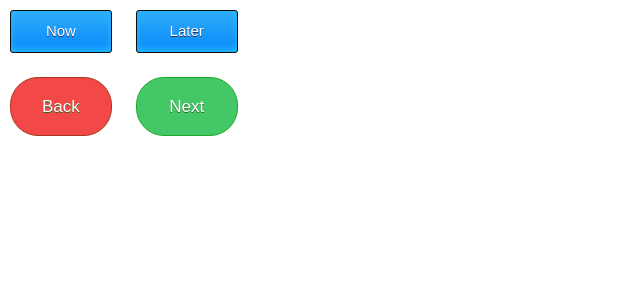
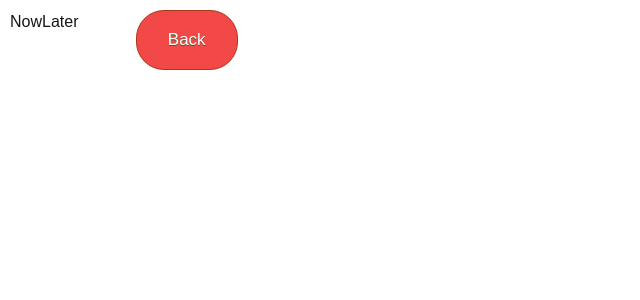
Before and after one commit to lazysince87/picky-mao, a Next.js app: page /filters in a window 1280 px wide. Shown: the top 300 px of the page, without its empty margins (0-640 px from the left). Built offline with nearby package versions, Linux system fonts and the light colour scheme.

Commit message:
Fixed Buttons

```diff
--- a/package.json
+++ b/package.json
@@ -12,6 +12,8 @@
     "next": "^14.2.13",
     "react": "^18.3.1",
     "react-dom": "^18.3.1",
+    "semantic-ui-css": "^2.5.0",
+    "semantic-ui-react": "^2.1.5",
     "tailwind": "^4.0.0"
   },
   "devDependencies": {
--- /dev/null
+++ b/src/app/filters/ButtonPair.js
@@ -0,0 +1,28 @@
+import React from 'react';
+
+const ButtonPair = ({ initialButtons, onNext }) => {
+    const handleClick = (id) => {
+        // Example click handling logic
+        const updatedButtons = initialButtons.map(button => {
+            return button.id === id ? { ...button, opacity: 0.5 } : button; // Change opacity on click
+        });
+        onNext(updatedButtons); // Call the function to pass updated buttons back to Filter
+    };
+
+    return (
+        <div>
+            {initialButtons.map(button => (
+                <button
+                    key={button.id}
+                    style={{ opacity: button.opacity }}
+                    onClick={() => handleClick(button.id)}
+                    disabled={button.opacity === 0.5} // Disable if opacity is 0.5
+                >
+                    {button.label}
+                </button>
+            ))}
+        </div>
+    );
+};
+
+export default ButtonPair;
--- a/src/app/filters/button.css
+++ b/src/app/filters/button.css
@@ -68,7 +68,7 @@
 .buttonContainer {
 	display: grid;
     grid-template-columns: repeat(2, 1fr); /* Creates two columns */
-    grid-template-rows: repeat(2, auto);   /* Creates two rows */
+    grid-template-rows: repeat(1, auto);   /* Creates two rows */
     gap: 1.5em;                             /* Spacing between buttons */
     padding: 10px;
     position: absolute;                     /* If you still want to keep it absolute */
--- a/src/app/filters/page.js
+++ b/src/app/filters/page.js
@@ -1,232 +1,89 @@
-'use client'
-import React, {useState} from 'react'
-import './button.css'
-
+'use client';
+import React, { useState } from 'react';
+import './button.css';
+import ButtonPair from './ButtonPair'; // Import the ButtonPair component
 
 const Filter = () => {
+    const [buttonPairs, setButtonPairs] = useState([
+        [
+            { id: 'Opt1', label: 'Now', opacity: 1 },
+            { id: 'Opt2', label: 'Later', opacity: 1 },
+        ],
+        [
+            { id: 'Opt3', label: 'Gourmet', opacity: 1 },
+            { id: 'Opt4', label: 'Fast Food', opacity: 1 },
+            { id: 'Opt5', label: 'Buffet', opacity: 1 },
+            { id: 'Opt6', label: 'Any', opacity: 1},
+        ],
+        [
+            { id: 'Opt7', label: 'Asian', opacity: 1},
+            { id: 'Opt8', label: 'Hispanic', opacity: 1},
+            { id: 'Opt9', label: 'American', opacity: 1},
+            { id: 'Opt10', label: 'European', opacity: 1},
+            { id: 'Opt11', label: 'Any', opacity: 1},
+        ],
+    ]);
 
-    var [isOpen, setIsOpen] = useState(true);
-    var Opacity1 = false;
-    var Opacity2 = false;
-    var Now = 0;
-    var Later= 0;
-    var Vegan = 0;
-    var Non_Vegan = 0;
+    const [currentPairIndex, setCurrentPairIndex] = useState(0); // Track current button pair
 
+    const handleNextButtons = (newButtons) => {
+        const updatedPairs = [...buttonPairs];
+        updatedPairs[currentPairIndex] = newButtons; // Update the current pair with new buttons
+        setButtonPairs(updatedPairs);
 
-// Toggle Visibilty---------------------------------------------------------------------------------------------------------
-    function toggle1() {
+        // Move to the next pair if there is one
+        if (currentPairIndex < buttonPairs.length - 1) {
+            setCurrentPairIndex(currentPairIndex + 1);
+        } else {
+            // Optionally, you can add more pairs here if desired
+            addNewButtonPair();
+        }
+    };
 
-        const button = document
-            .getElementById('Opt1');
-        const currentOpacity = window
-            .getComputedStyle(button).opacity;
+    const addNewButtonPair = () => {
+        const newPair = [
+            { id: `Opt${buttonPairs.length * 2 + 1}`, label: `New Pair ${buttonPairs.length + 1} - Button 1`, opacity: 1 },
+            { id: `Opt${buttonPairs.length * 2 + 2}`, label: `New Pair ${buttonPairs.length + 1} - Button 2`, opacity: 1 },
+        ];
+        setButtonPairs([...buttonPairs, newPair]); // Add the new button pair
+    };
 
-        if (isOpen){
-            if (currentOpacity == 1 && Opacity2 != true) {
-                button.style.opacity = 0.5;
-                Opacity1 = true;
-                Vegan++;
-            } else if (Opacity1){
-                button.style.opacity = 1;
-                Opacity1 = false;
-                Vegan--;
-            }else if(Opacity2){
-                button.style.opacity = 0.5;
-                Opacity1 = true;
-                swtichOpacity1();
-                Vegan++;
-            } else {
-                button.style.opacity = 1;
-                Opacity1 = false;
-                Vegan--;
-            }
-        }
-
-        if(isOpen != true){
-            button.style.visibility = 'hidden';
-        }else{
-            button.style.visibility = 'visible'
-        }
-    }
-    function toggle2() {
-
-        const button = document
-            .getElementById('Opt2');
-        const currentOpacity = window
-            .getComputedStyle(button).opacity;
-
-        if (isOpen){
-            if (currentOpacity == 1 && Opacity1 != true) {
-                button.style.opacity = 0.5;
-                Opacity2 = true;
-                Non_Vegan++;
-            } else if (Opacity2){
-                button.style.opacity = 1;
-                Opacity2 = false;
-                Non_Vegan--;
-            }else if(Opacity1){
-                button.style.opacity = 0.5;
-                Opacity2 = true;
-                swtichOpacity2();
-                Non_Vegan++;
-
-            } else {
-                button.style.opacity = 1;
-                Opacity2 = false;
-                Non_Vegan--;
-            }
-        }
-
-        if(isOpen != true){
-            button.style.visibility = 'hidden';
-        }else{
-            button.style.visibility = 'visible'
-        }
-
-    }
-
-    function swtichOpacity1(){
-        if (Opacity1){
-            toggle2();
-        }
-    }
-    function swtichOpacity2(){
-        if (Opacity2){
-            toggle1();
-        }
-    }
-
-//SECOND BUTTONS
-function toggle3() {
-
-    const button = document
-        .getElementById('Opt3');
-    const currentOpacity = window
-        .getComputedStyle(button).opacity;
-
-    if (isOpen){
-        if (currentOpacity == 1 && Opacity2 != true) {
-            button.style.opacity = 0.5;
-            Opacity1 = true;
-            Now++;
-        } else if (Opacity1){
-            button.style.opacity = 1;
-            Opacity1 = false;
-            Now--;
-        }else if(Opacity2){
-            button.style.opacity = 0.5;
-            Opacity1 = true;
-            swtichOpacity1();
-            Now++;
-        } else {
-            button.style.opacity = 1;
-            Opacity1 = false;
-            Now--;
-        }
-    }
-
-    if(isOpen != true){
-        button.style.visibility = 'hidden';
-    }else{
-        button.style.visibility = 'visible'
-    }
-}
-function toggle4() {
-
-    const button = document
-        .getElementById('Opt4');
-    const currentOpacity = window
-        .getComputedStyle(button).opacity;
-
-    if (isOpen){
-        if (currentOpacity == 1 && Opacity1 != true) {
-            button.style.opacity = 0.5;
-            Opacity2 = true;
-            Later++;
-        } else if (Opacity2){
-            button.style.opacity = 1;
-            Opacity2 = false;
-            Later--;
-        }else if(Opacity1){
-            button.style.opacity = 0.5;
-            Opacity2 = true;
-            swtichOpacity2();
-            Later++;
-
-        } else {
-            button.style.opacity = 1;
-            Opacity2 = false;
-            Later--;
-        }
-    }
-
-    if(isOpen != true){
-        button.style.visibility = 'hidden';
-    }else{
-        button.style.visibility = 'visible'
-    }
-}
-
-//-------------------------------------------------------------------------------------------------------------
-
-
-
-    // Next set of filters
-    function falseVisibility() {
-        isOpen = false;
-    }
-    function trueVisibility() {
-        isOpen = true;
-    }
-    function secondSet(){
-        <button className = "Option1" id = "Opt3" onClick={toggle3}>
-            Vegan
-        </button>;
-        <button className = "Option1" id = "Opt4" onClick={toggle4}>
-            Non-Vegan
-        </button>;
-    }
-    function nextOptions(){
-        falseVisibility();
-        toggle1();
-        toggle2();
-        isOpen = true;
-        secondSet();
-
-    }
-    function backOptions(){
-        trueVisibility();
-        toggle1();
-        toggle2();
-    }
-
-//OUTPUT---------------------------------------------------------------------------------------------------------
+    const backOptions = () => {
+        setCurrentPairIndex(prevIndex => Math.max(prevIndex - 1, 0)); // Reset to the first pair
+        setButtonPairs([
+            [
+                { id: 'Opt1', label: 'Now', opacity: 1 },
+                { id: 'Opt2', label: 'Later', opacity: 1 },
+            ],
+            [
+                { id: 'Opt3', label: 'Gourmet', opacity: 1 },
+                { id: 'Opt4', label: 'Fast Food', opacity: 1 },
+                { id: 'Opt5', label: 'Buffet', opacity: 1 },
+            ],
+            [
+                { id: 'Opt6', label: 'Asian', opacity: 1},
+                { id: 'Opt7', label: 'Hispanic', opacity: 1},
+                { id: 'Opt8', label: 'American', opacity: 1},
+                { id: 'Opt9', label: 'European', opacity: 1},
+                { id: 'Opt10', label: 'Any', opacity: 1},
+            ],
+        ]);
+    };
 
     return (
-    <>
+        <div className='buttonContainer'>
+            {buttonPairs.length > 0 && (
+                <ButtonPair
+                    initialButtons={buttonPairs[currentPairIndex]} // Only show current pair
+                    onNext={handleNextButtons} // Pass the handler for new buttons
 
-            <div className='buttonContainer'>
-                <button className = "Option1" id = "Opt1" onClick = {toggle1}>
-                    Now
-                </button>
+                />
+            )}
+            <button className="Back" onClick={backOptions}>
+                Back
+            </button>
+        </div>
+    );
+};
 
-                <button className = "Option1" id = "Opt2" onClick = {toggle2}>
-                    Later
-                </button>
-                <button className = "Back" onClick = {backOptions}>
-                    Back
-                </button>
-                <button className = "Next" onClick = {nextOptions} >
-                    Next
-                </button>
-
-            </div>
-
-
-    </>
-
-    )
-
-        }
-export default Filter
+export default Filter;
```
Also changed, not shown: 1 other file (tests, documents, lock files or other folders).
